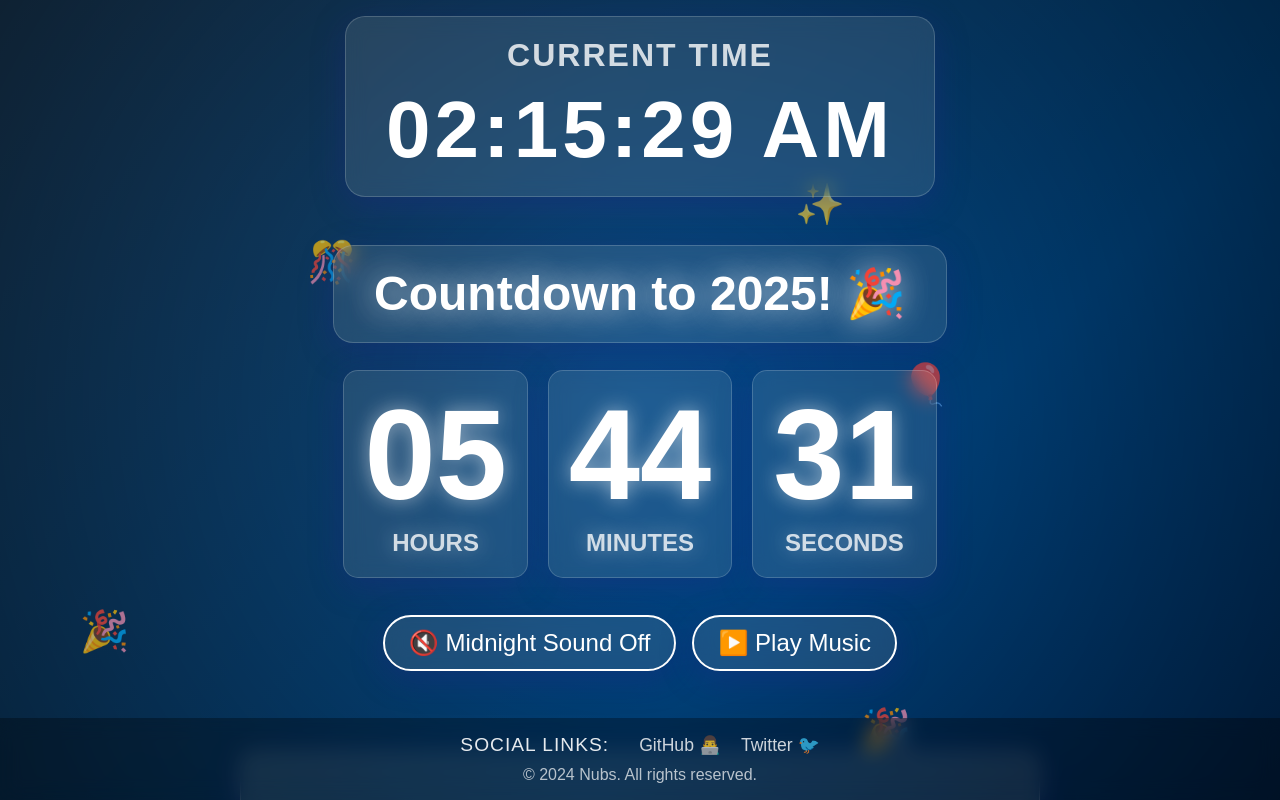
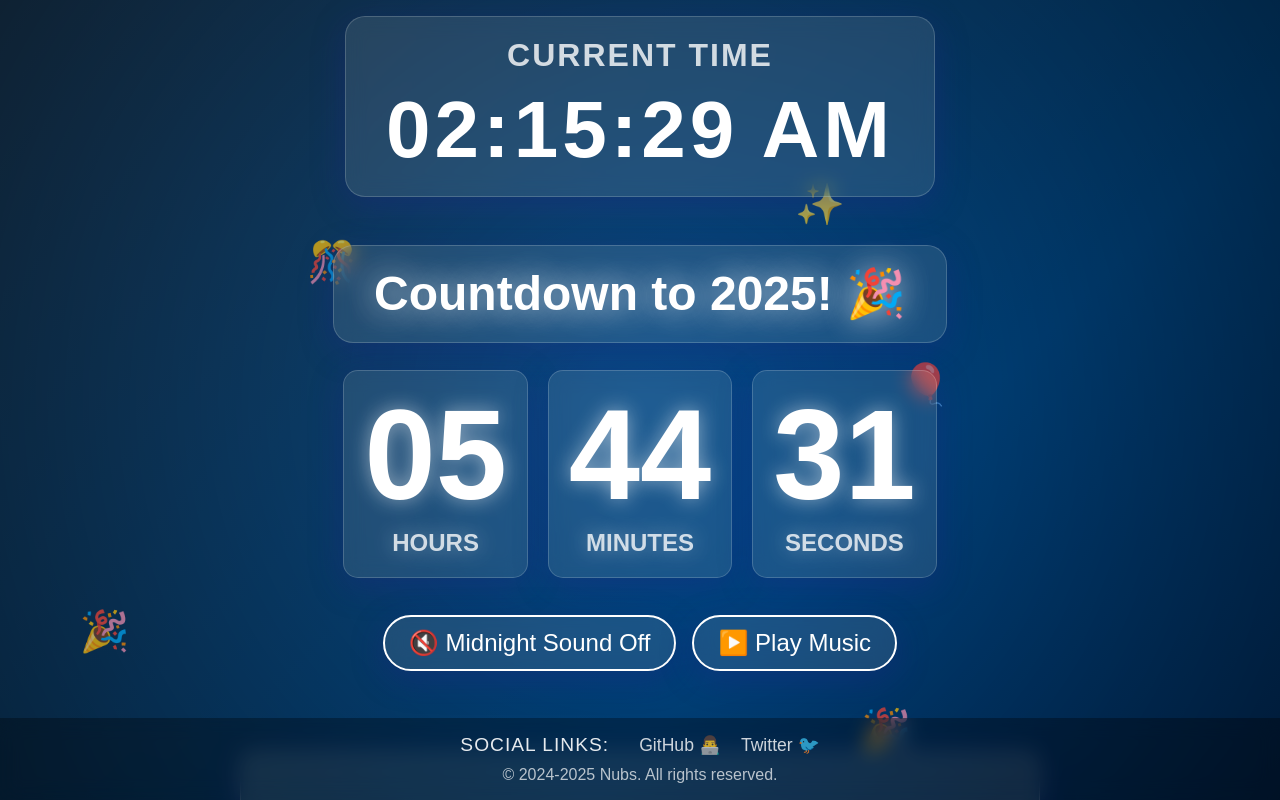
Before and after one commit to NubsCarson/2025, a React (Create React App) app: page / in a window 1280 px wide. Built offline with nearby package versions, Linux system fonts and the light colour scheme.

Commit message:
Update copyright year to include 2025

```diff
--- a/src/App.js
+++ b/src/App.js
@@ -636,7 +636,7 @@ function App() {
               <span>Twitter</span> 🐦
             </SocialLink>
           </SocialLinksContainer>
-          <Copyright>© 2024 Nubs. All rights reserved.</Copyright>
+          <Copyright>© 2024-2025 Nubs. All rights reserved.</Copyright>
         </Footer>
       </AppContainer>
     </GlobalContainer>
```
Also changed, not shown: 2 other files (tests, documents, lock files or other folders).
